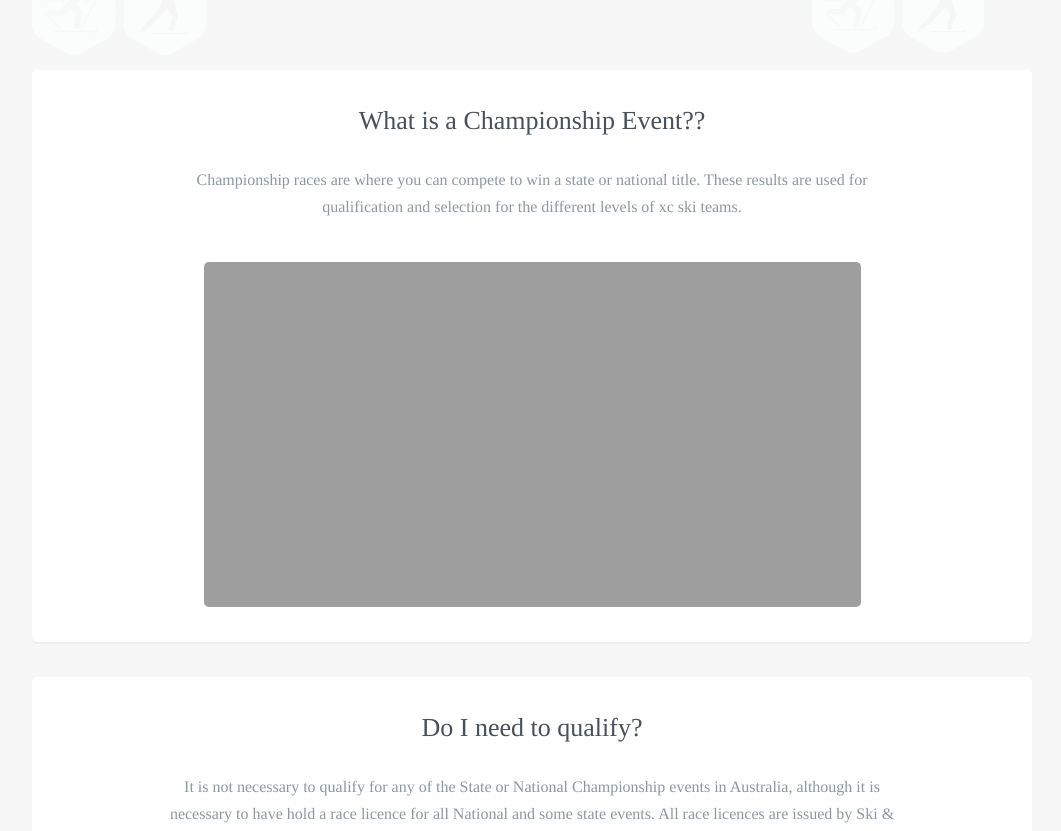
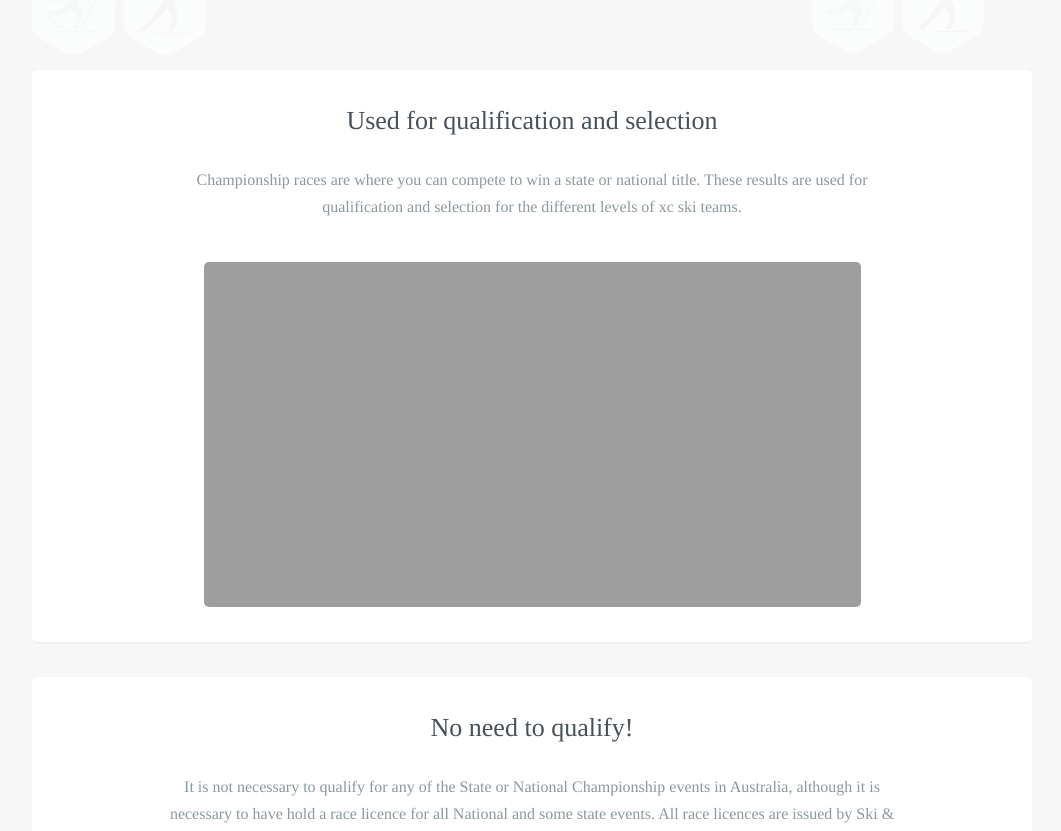
Before and after one commit to robcatto/robcatto.github.io, a Jekyll site: the page built from racing/championship-level/index.html, in a window 1280 px wide and 1400 px high. Shown: the part 208-1039 px from the top of the window, without its empty margins (108-1169 px from the left). Built offline with Jekyll 4.4.1, drawn with Linux system fonts in a browser that asks for light colours; some web fonts are replaced; Markdown is read by kramdown in place of the engine named in the settings.

Commit message:
Update index.html

```diff
--- a/racing/championship-level/index.html
+++ b/racing/championship-level/index.html
@@ -31,7 +31,7 @@ layout: default
       <div class="content">
         <div id="content1">
         <section class="mobile_section">
-                <h3>What is a Championship Event??</h3>
+                <h3>Used for qualification and selection</h3>
                 <p>Championship races are where you can compete to win a state or national title.  These results are used for qualification and selection for the different levels of xc ski teams.
                 </p>
                 <div class="one">
@@ -43,7 +43,7 @@ layout: default
 
 
                 <section class="mobile_section">
-                    <h3>Do I need to qualify?</h3>
+                    <h3>No need to qualify!</h3>
                     <p>It is not necessary to qualify for any of the State or National Championship events in Australia, although it is necessary to have hold a race licence for all National and some state events. All race licences are issued by Ski & Snowboard Australia. http://www.skiandsnowboard.org.au/
 
                     </p>
```
